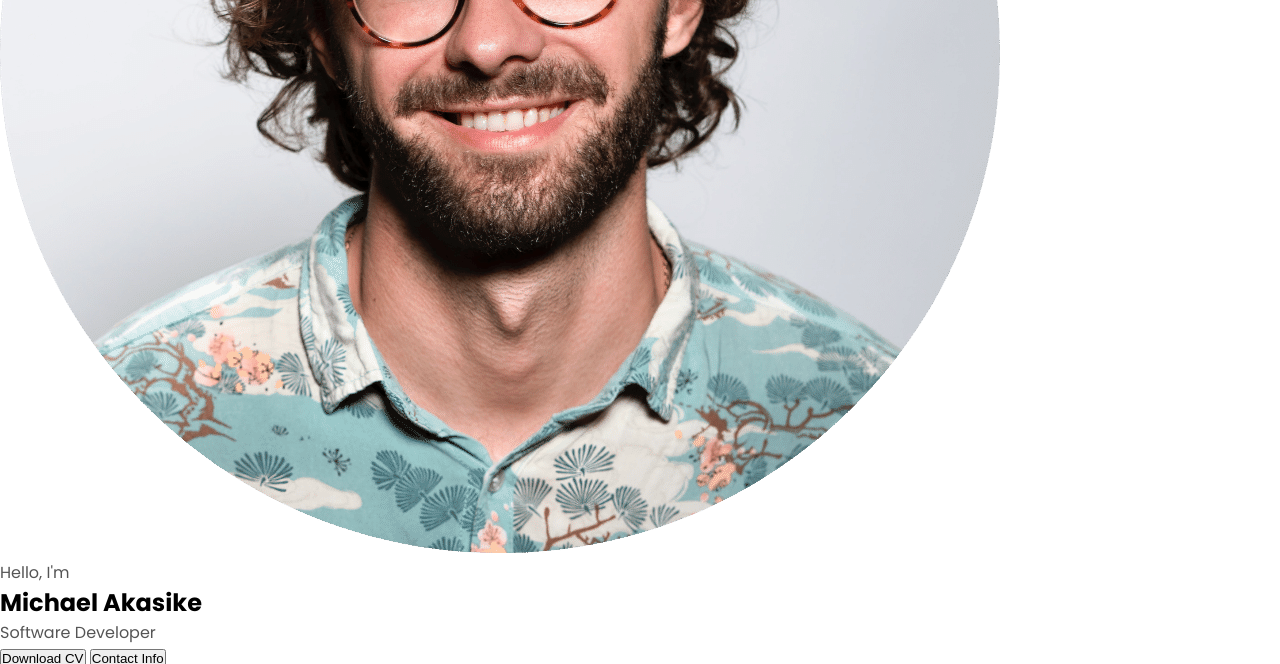
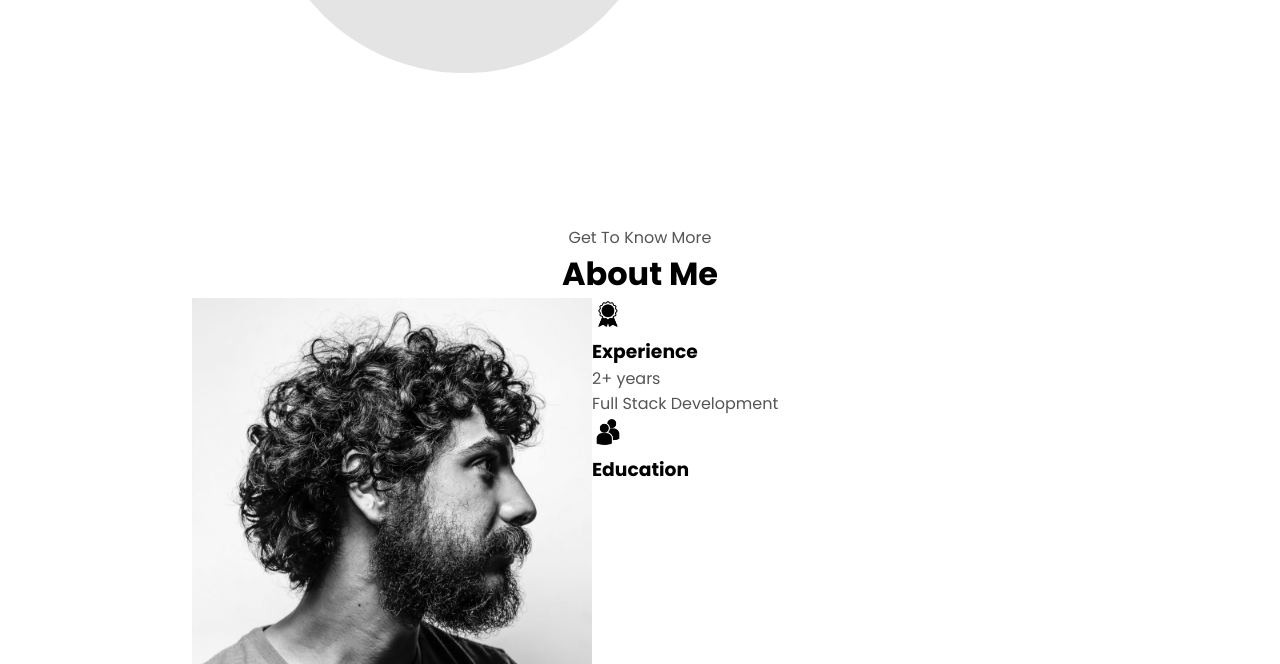
Before and after one commit to Michael1234-1234/My-Portfolio-Website, a plain HTML site: page index.html in a window 1280 px wide. Shown: the part 583-1247 px from the top of the page. Drawn offline with Linux system fonts and the light colour scheme.

Commit message:
Add About section and update profile layout
Introduces a new About section to index.html with experience and education details. Updates profile image and button styles, refines navigation and logo font sizes, and adds new CSS for sections, profile, buttons, and icons. Also adds main-pic.png for the updated profile image.

```diff
--- a/index.html
+++ b/index.html
@@ -4,7 +4,7 @@
   <meta charset="UTF-8">
   <meta http-equiv="X-UA-Compatible" content="IE-edge">
   <meta name="viewport" content="width=device-width, initial-scale=1.0">
-  <title>My Portfolio</title>
+  <title>Michael Akasike</title>
   <link rel="stylesheet" href="style.css">
   <link rel="stylesheet" href="mediaqueries.css">
   <link rel="preconnect" href="https://fonts.googleapis.com">
@@ -41,7 +41,7 @@
   </nav>
   <section id="profile">
     <div class="section-pic-container">
-      <img src="./assets/profile-pic.png" alt="Michael Akasike profile picture">
+      <img class="main-pic" src="./assets/main-pic.png" alt="Michael Akasike profile picture">
     </div>
     <div class="section-text">
       <p class="section-text-p1">
@@ -50,8 +50,8 @@
       <h1 class="title">Michael Akasike</h1>
       <p class="section-text-p2">Software Developer</p>
       <div class="btn-container">
-        <button class="btn-color-2" onclick="window.open('./assets/resume-example.pdf')">Download CV</button>
-        <button class="btn-color-1" onclick="location.href='./#contact'">Contact Info</button>
+        <button class="btn btn-color-2" onclick="window.open('./assets/resume-example.pdf')">Download CV</button>
+        <button class="btn btn-color-1" onclick="location.href='./#contact'">Contact Info</button>
       </div>
 
       <div id="socials-container">
@@ -60,6 +60,30 @@
       </div>
     </div>
   </section>
+
+  <section id="about">
+    <p class="section-text-p1">Get To Know More</p>
+    <h1 class="title">About Me</h1>
+    <div class="section-container">
+      <div class="section-pic-container">
+        <img src="./assets/about-pic.png" alt="Profile picture" class="about-pic">
+      </div>
+      <div class="about-details-container">
+        <div class="about-containers">
+          <div class="details-container">
+            <img src="./assets/experience.png" alt="Experience icon" class="icon">
+            <h3>Experience</h3>
+            <p>2+ years <br>Full Stack Development</p>
+          </div>
+          <div class="details-container">
+            <img src="./assets/education.png" alt="Education icon" class="icon">
+            <h3>Education</h3>
+            <p></p>
+          </div>
+        </div>
+      </div>
+    </div>
+  </section>
   <script src="script.js"></script>
 </body>
 </html>
--- a/style.css
+++ b/style.css
@@ -39,7 +39,7 @@
 .nav-links {
   gap: 2rem;
   list-style: none;
-  font-size: 1.5rem;
+  font-size: 1rem;
 }
 
 a {
@@ -56,7 +56,7 @@
 }
 
 .logo {
-  font-size: 2rem;
+  font-size: 1.25rem;
   cursor: pointer;
 }
 
@@ -141,3 +141,120 @@
 }
 
 /* SECTIONS */
+
+section {
+  padding: 4vh;
+  height: 96vh;
+  margin: 0 10rem;
+  box-sizing: border-box;
+  min-height: fit-content;
+}
+
+.section-container {
+  display: flex;
+}
+
+/* PROFILE SECTION */
+
+#profile {
+  display: flex;
+  justify-content: center;
+  gap: 5rem;
+  height: 80vh;
+}
+
+.main-pic {
+  border-radius: 100%;
+}
+
+.section-pic-container {
+  display: flex;
+  height: 400px;
+  width: 400px;
+  margin: auto 0;
+}
+
+.section-text {
+  align-self: center;
+  text-align: center;
+}
+
+.section-text p {
+  font-weight: 600;
+}
+
+.section-text-p1 {
+  text-align: center;
+}
+
+.section-text-p2 {
+  font-size: 1.5rem;
+  margin-bottom: 1rem;
+}
+
+.title {
+  font-size: 2rem;
+  text-align: center;
+}
+
+#socials-container {
+  display: flex;
+  justify-content: center;
+  gap: 1rem;
+  margin-top: 1rem;
+}
+
+/* ICONS */
+
+.icon {
+  cursor: pointer;
+  height: 2rem;
+}
+
+/* BUTTONS */
+
+.btn-container {
+  display: flex;
+  justify-content: center;
+  gap: 1rem;
+}
+
+.btn {
+  font-weight: 600;
+  transition: all 0.3s ease;
+  padding: 1rem;
+  width: 8rem;
+  border-radius: 2rem;
+}
+
+.btn-color-1,
+.btn-color-2 {
+  border: 0.1rem solid rgb(53, 53, 53);
+}
+
+.btn-color-1:hover,
+.btn-color-2:hover {
+  cursor: pointer;
+}
+
+.btn-color-1,
+.btn-color-2:hover {
+  background-color: rgb(53, 53, 53);
+  color: white;
+}
+
+.btn-color-1:hover {
+  background-color: rgb(0, 0, 0);
+}
+
+.btn-color-2 {
+  background-color: white;
+}
+
+.btn-color-2:hover {
+  border: 1px solid white;
+}
+
+.btn-container {
+  gap: 1rem;
+}
```
Also changed, not shown: assets/main-pic.png (added).
